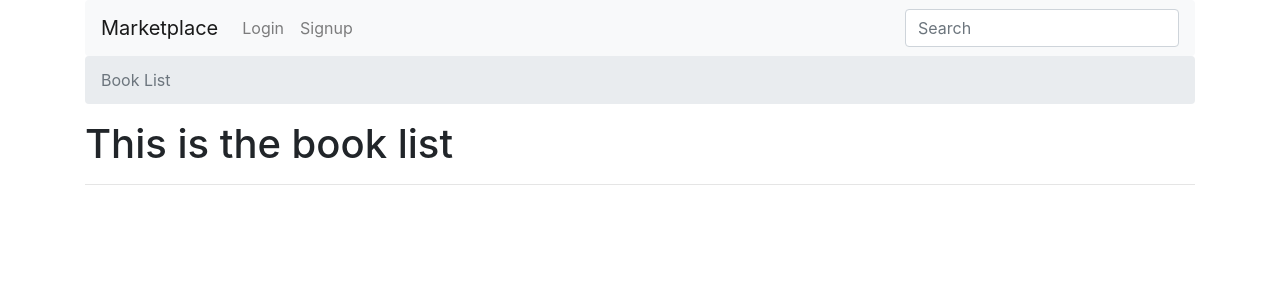
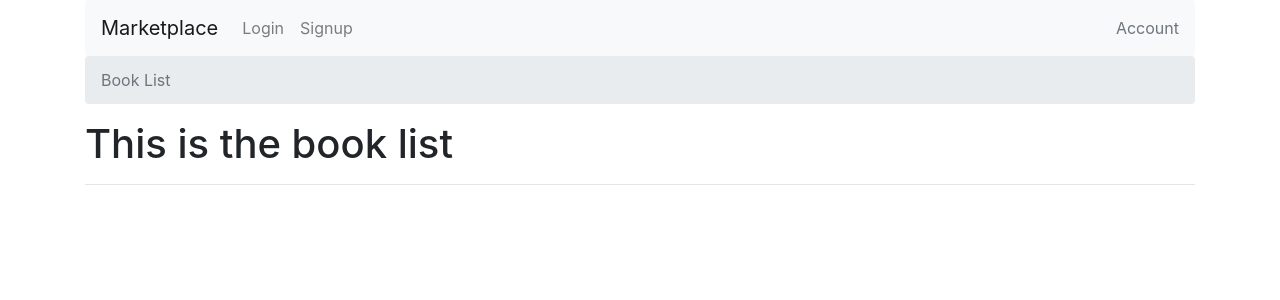
Before and after one commit to fl4viooliveira/marketplace, a Django app: template templates/book_list.html in a window 1280 px wide. Shown: the top 300 px of the page. Run offline with Django 3.2, Linux system fonts and the light colour scheme; the template is opened without the code that fills it, so the values that code supplies are empty; parts of the project's set-up code (start-up, migrations or seed data) failed here and were passed over; some libraries are stand-ins or nearby versions.

Commit message:
fixing styling

```diff
--- a/templates/base.html
+++ b/templates/base.html
@@ -15,15 +15,11 @@
 
     {% include 'messages.html' %}
 
-    <nav aria-label="breadcrumb">
-    <ol class="breadcrumb">
-        {% block breadcrumb %}
-        {% endblock breadcrumb %}
-    </ol>
-    </nav>
+    {% block breadcrumb %}
+    {% endblock breadcrumb %}
 
-   {% block content %}
-   {% endblock content %}
+    {% block content %}
+    {% endblock content %}
    </div>
     <!-- JS, Popper.js, and jQuery -->
     <script src="https://code.jquery.com/jquery-3.5.1.slim.min.js" integrity="sha384-DfXdz2htPH0lsSSs5nCTpuj/zy4C+OGpamoFVy38MVBnE+IbbVYUew+OrCXaRkfj" crossorigin="anonymous"></script>
--- a/templates/book_detail.html
+++ b/templates/book_detail.html
@@ -1,12 +1,16 @@
 {% extends "base.html" %}
 
 {% block breadcrumb %}
+<nav aria-label="breadcrumb">
+<ol class="breadcrumb">
 <li class="breadcrumb-item" aria-current="page">
     <a href="{% url 'books:book-list' %}">Book List</a>
 </li>
 <li class="breadcrumb-item active" aria-current="page">
     {{ book.title }}
 </li>
+</ol>
+</nav>
 {% endblock breadcrumb %}
 
 {% block content %}
--- a/templates/book_list.html
+++ b/templates/book_list.html
@@ -1,14 +1,18 @@
-{% extends 'base.html' %}
+{% extends "base.html" %}
 
 {% block breadcrumb %}
+<nav aria-label="breadcrumb">
+<ol class="breadcrumb">
 <li class="breadcrumb-item active" aria-current="page">Book List</li>
+</ol>
+</nav>
 {% endblock breadcrumb %}
 
 {% block content %}
+
 <h1>This is the book list</h1>
-<hr/>
+<hr />
 {% for book in queryset %}
-
     <div class="card" style="width: 18rem;">
     <div class="card-body">
         <h5 class="card-title">{{ book.title }}</h5>
@@ -20,8 +24,8 @@
             {% endfor %}
         </p>
         <a href="{{ book.get_absolute_url }}" class="card-link">{{ book }}</a>
-        </div>
     </div>
+    </div>
+{% endfor %}
 
-{% endfor %}
 {% endblock content %}
--- a/templates/chapter_detail.html
+++ b/templates/chapter_detail.html
@@ -1,6 +1,8 @@
 {% extends "base.html" %}
 
 {% block breadcrumb %}
+<nav aria-label="breadcrumb">
+<ol class="breadcrumb">
 <li class="breadcrumb-item" aria-current="page">
     <a href="{% url 'books:book-list' %}">Book List</a>
 </li>
@@ -12,6 +14,8 @@
 <li class="breadcrumb-item active" aria-current="page">
     {{ chapter }}
 </li>
+</ol>
+</nav>
 {% endblock breadcrumb %}
 
 {% block content %}
--- a/templates/exercise_detail.html
+++ b/templates/exercise_detail.html
@@ -2,6 +2,8 @@
 {% load static %}
 
 {% block breadcrumb %}
+<nav aria-label="breadcrumb">
+<ol class="breadcrumb">
 <li class="breadcrumb-item" aria-current="page">
     <a href="{% url 'books:book-list' %}">Book List</a>
 </li>
@@ -18,6 +20,9 @@
 <li class="breadcrumb-item active" aria-current="page">
     {{ exercise.title }}
 </li>
+</ol>
+</nav>
+
 {% endblock breadcrumb %}
 
 {% block content %}
--- a/templates/navbar.html
+++ b/templates/navbar.html
@@ -27,8 +27,6 @@
     </li>
     {% endif %}
     </ul>
-    <form class="form-inline my-2 my-md-0">
-    <input class="form-control" type="text" placeholder="Search" aria-label="Search">
-    </form>
+    <a class="text-muted" href="{% url 'profile' %}">Account</a>
 </div>
 </nav>
```
